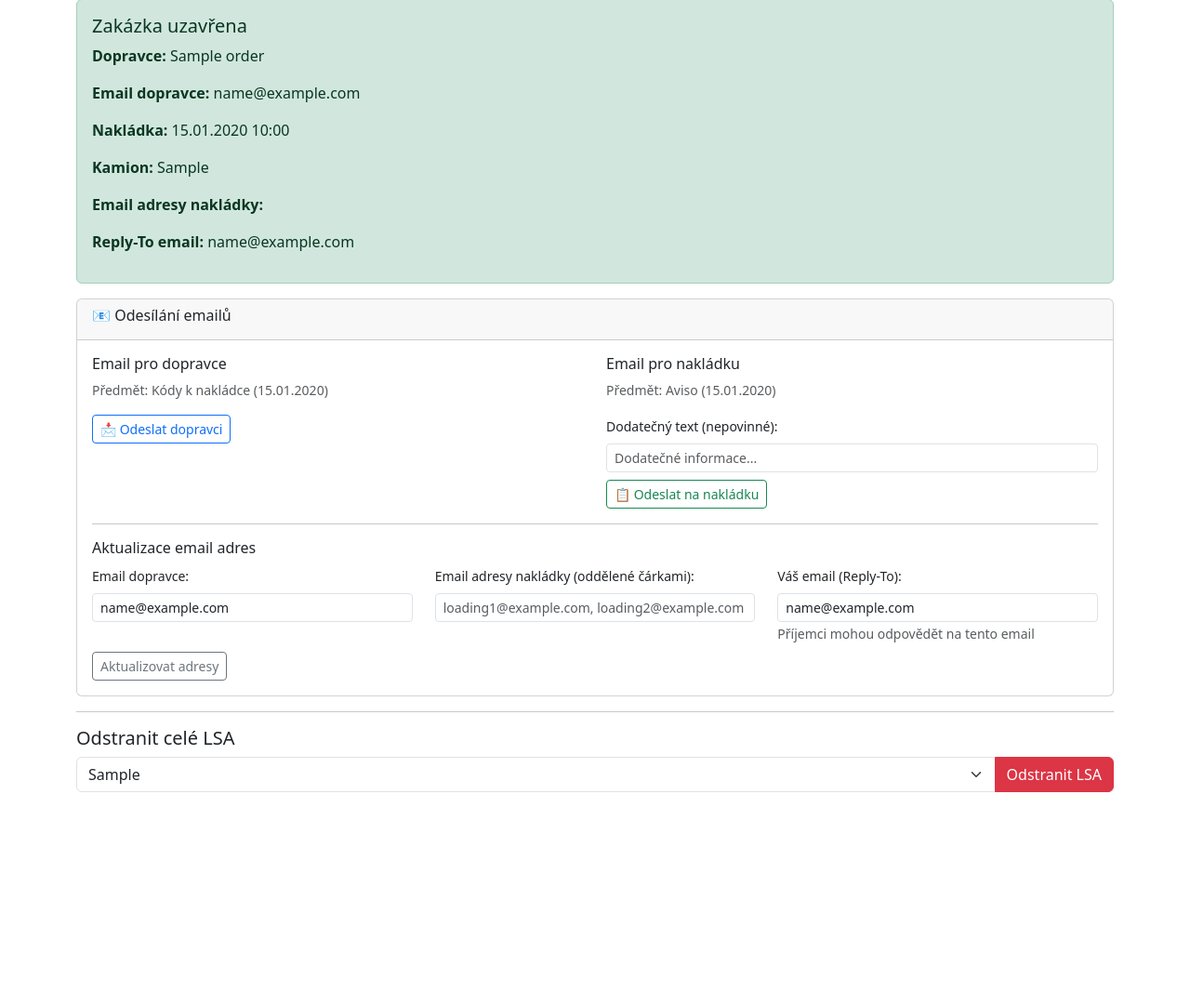
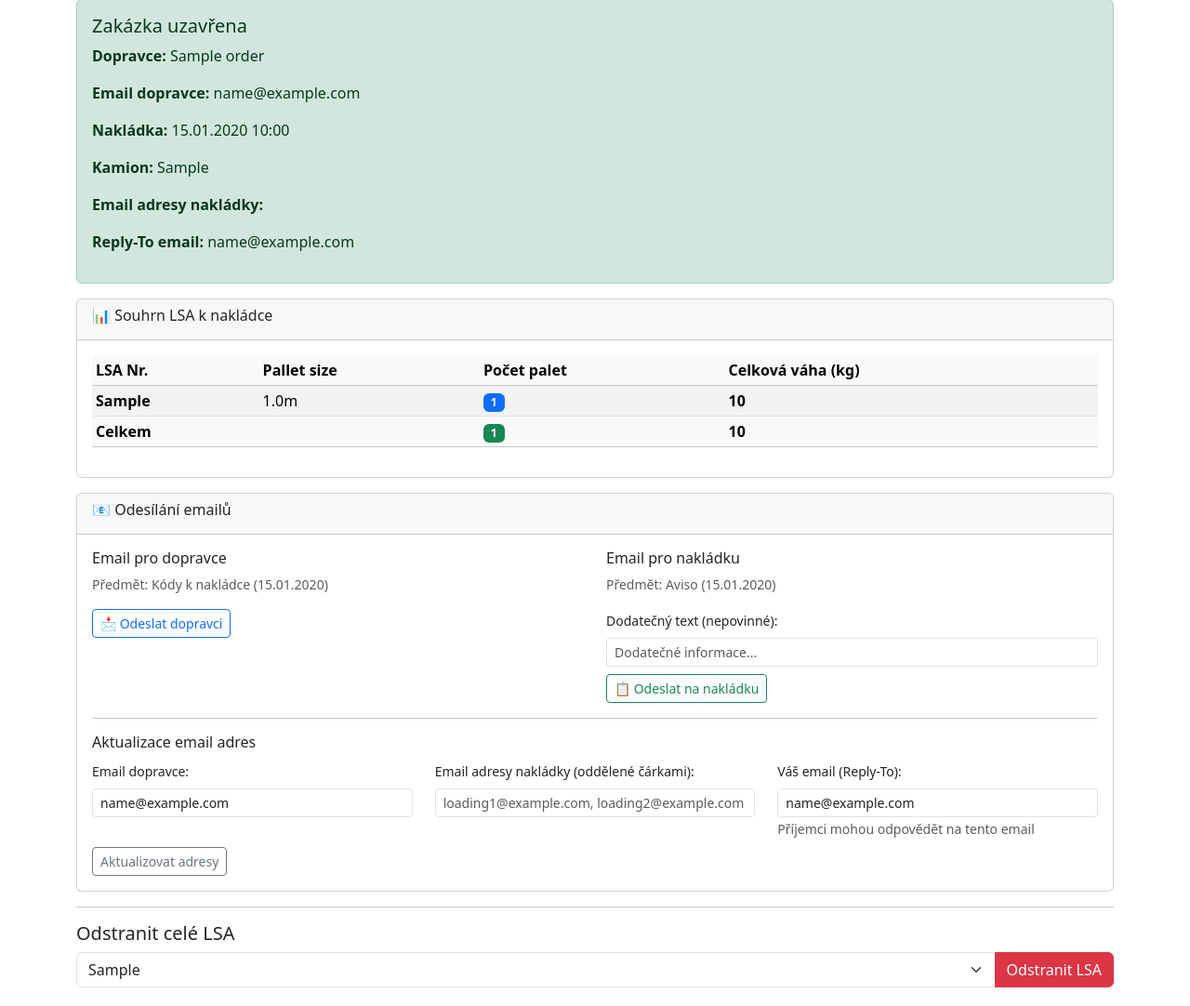
Before and after one commit to tomastomeska/Hueppe-beta, a Flask app: page /order/1 in a window 1280 px wide. Shown: the part 1328-2410 px from the top of the page at 93% size. Before the commit the page ends 2180 px from the top, so only its background shows below. Run offline with Flask 3, Linux system fonts and the light colour scheme; tables that the repository leaves empty hold one stand-in row (values such as "Sample post").

Commit message:
Přidána souhrnná tabulka LSA k uzavřeným zakázkám - podobně jako Excel export

```diff
--- a/app.py
+++ b/app.py
@@ -478,7 +478,11 @@ def order_view(order_id):
     is_full = price >= order.full_truck_price
     if is_full:
         price = order.full_truck_price
-    return render_template('order.html', order=order, lane_totals=lane_totals, pallet_places=pallet_places, price=price, is_full=is_full, total_weight=total_weight)
+
+    # Generate LSA summary for closed orders
+    lsa_summary = generate_lsa_summary(order) if order.closed else {}
+
+    return render_template('order.html', order=order, lane_totals=lane_totals, pallet_places=pallet_places, price=price, is_full=is_full, total_weight=total_weight, lsa_summary=lsa_summary)
 
 @app.route('/upload/<int:order_id>', methods=['GET','POST'])
 def upload(order_id):
--- a/templates/order.html
+++ b/templates/order.html
@@ -324,6 +324,59 @@
         {% if order.user_email %}
           <p><strong>Reply-To email:</strong> {{ order.user_email }}</p>
         {% endif %}
+      </div>
+
+      <!-- Souhrnná tabulka LSA -->
+      <div class="card mt-3">
+        <div class="card-header">
+          <h6>📊 Souhrn LSA k nakládce</h6>
+        </div>
+        <div class="card-body">
+          <div class="table-responsive">
+            <table class="table table-sm table-striped">
+              <thead class="table-light">
+                <tr>
+                  <th>LSA Nr.</th>
+                  <th>Pallet size</th>
+                  <th>Počet palet</th>
+                  <th>Celková váha (kg)</th>
+                </tr>
+              </thead>
+              <tbody>
+                {% for lsa, data in lsa_summary.items() %}
+                <tr>
+                  <td><strong>{{ lsa }}</strong></td>
+                  <td>
+                    {% for length, count in data['lengths'].items() %}
+                      {% if count > 1 %}
+                        {{ length }} ({{ count }}ks)
+                      {% else %}
+                        {{ length }}
+                      {% endif %}
+                      {% if not loop.last %}, {% endif %}
+                    {% endfor %}
+                  </td>
+                  <td><span class="badge bg-primary">{{ data['count'] }}</span></td>
+                  <td><strong>{{ "%.0f"|format(data['total_weight']) }}</strong></td>
+                </tr>
+                {% endfor %}
+              </tbody>
+              <tfoot class="table-light">
+                <tr>
+                  <th colspan="2">Celkem</th>
+                  <th>
+                    {% set total_pallets = lsa_summary.values()|sum(attribute='count') %}
+                    <span class="badge bg-success">{{ total_pallets }}</span>
+                  </th>
+                  <th>
+                    {% set total_weight = lsa_summary.values()|sum(attribute='total_weight') %}
+                    <strong>{{ "%.0f"|format(total_weight) }}</strong>
+                  </th>
+                </tr>
+              </tfoot>
+            </table>
+          </div>
+        </div>
       </div>
 
       <!-- Email funkce pro uzavřené zakázky -->
```
